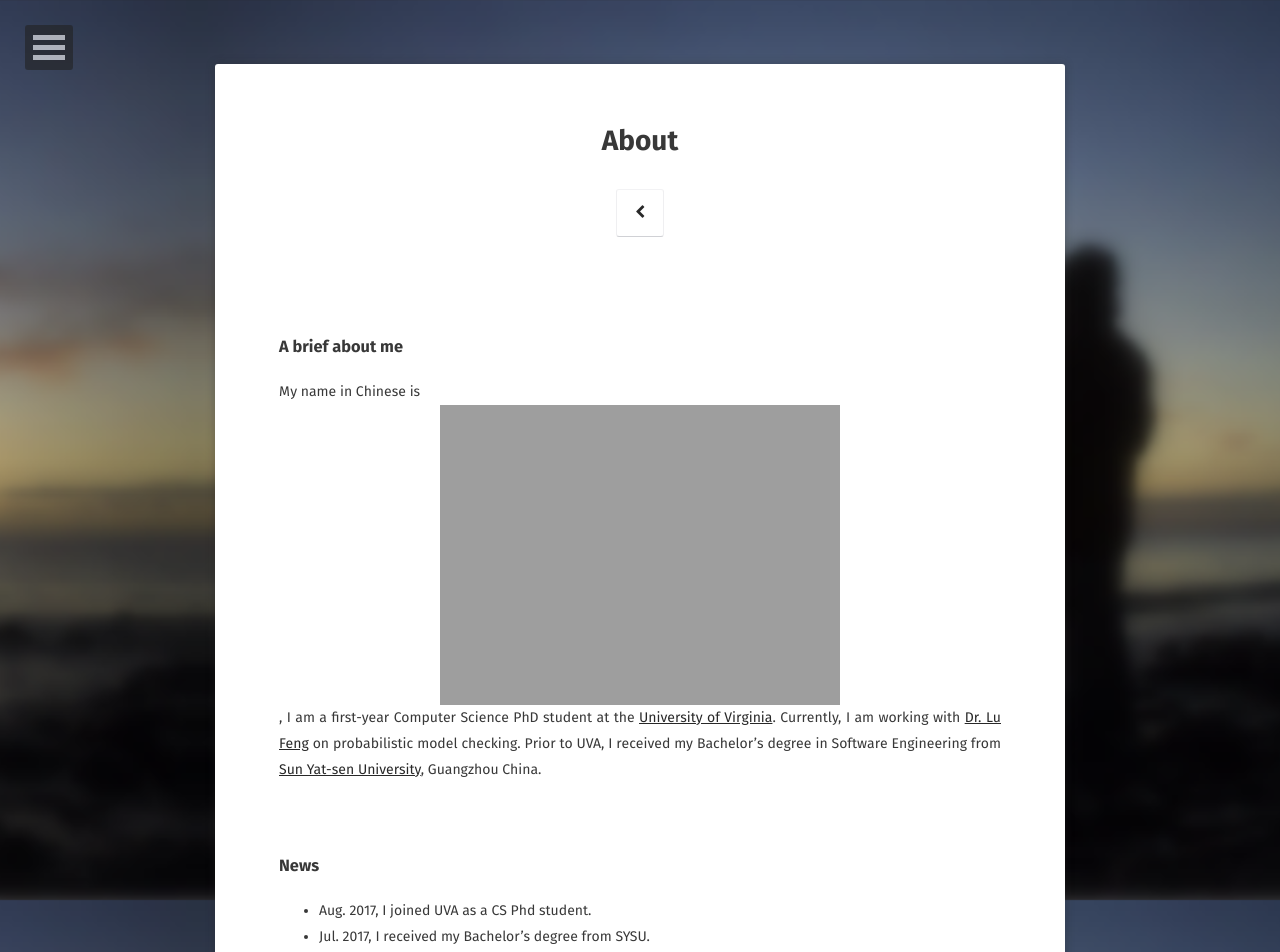
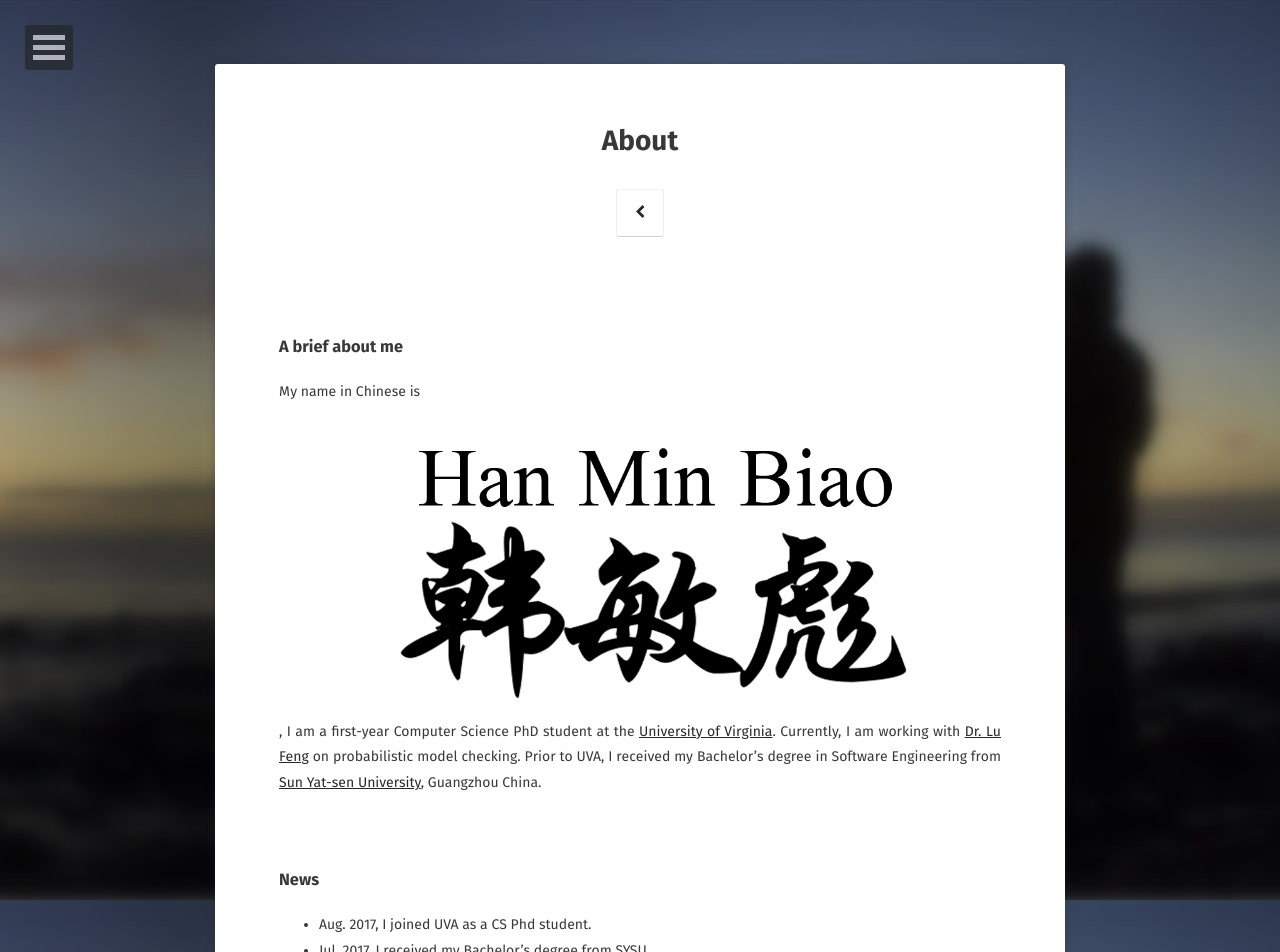
Before and after one commit to FrancisDavis/FrancisDavis.github.io, a Jekyll site: the page built from about/index.md, in a window 1280 px wide. Shown: the top 952 px of the page. Built offline with Jekyll 4.4.1, drawn with Linux system fonts in a browser that asks for light colours; some web fonts are replaced.

Commit message:
Update index.md

```diff
--- a/about/index.md
+++ b/about/index.md
@@ -7,7 +7,7 @@ comments: false
 ---
 
 ### A brief about me
-My name in Chinese is ![name]('name.jpg'), I am a first-year Computer Science PhD student at the [University of Virginia](http://www.virginia.edu/). Currently, I am working with [Dr. Lu Feng](http://www.cs.virginia.edu/~lufeng/index.html) on probabilistic model checking. Prior to UVA, I received my Bachelor's degree in Software Engineering from [Sun Yat-sen University](http://www.sysu.edu.cn/2012/en/index.htm), Guangzhou China.
+My name in Chinese is ![name](name.jpg), I am a first-year Computer Science PhD student at the [University of Virginia](http://www.virginia.edu/). Currently, I am working with [Dr. Lu Feng](http://www.cs.virginia.edu/~lufeng/index.html) on probabilistic model checking. Prior to UVA, I received my Bachelor's degree in Software Engineering from [Sun Yat-sen University](http://www.sysu.edu.cn/2012/en/index.htm), Guangzhou China.
 <br>
 <br>
 <br>
```
